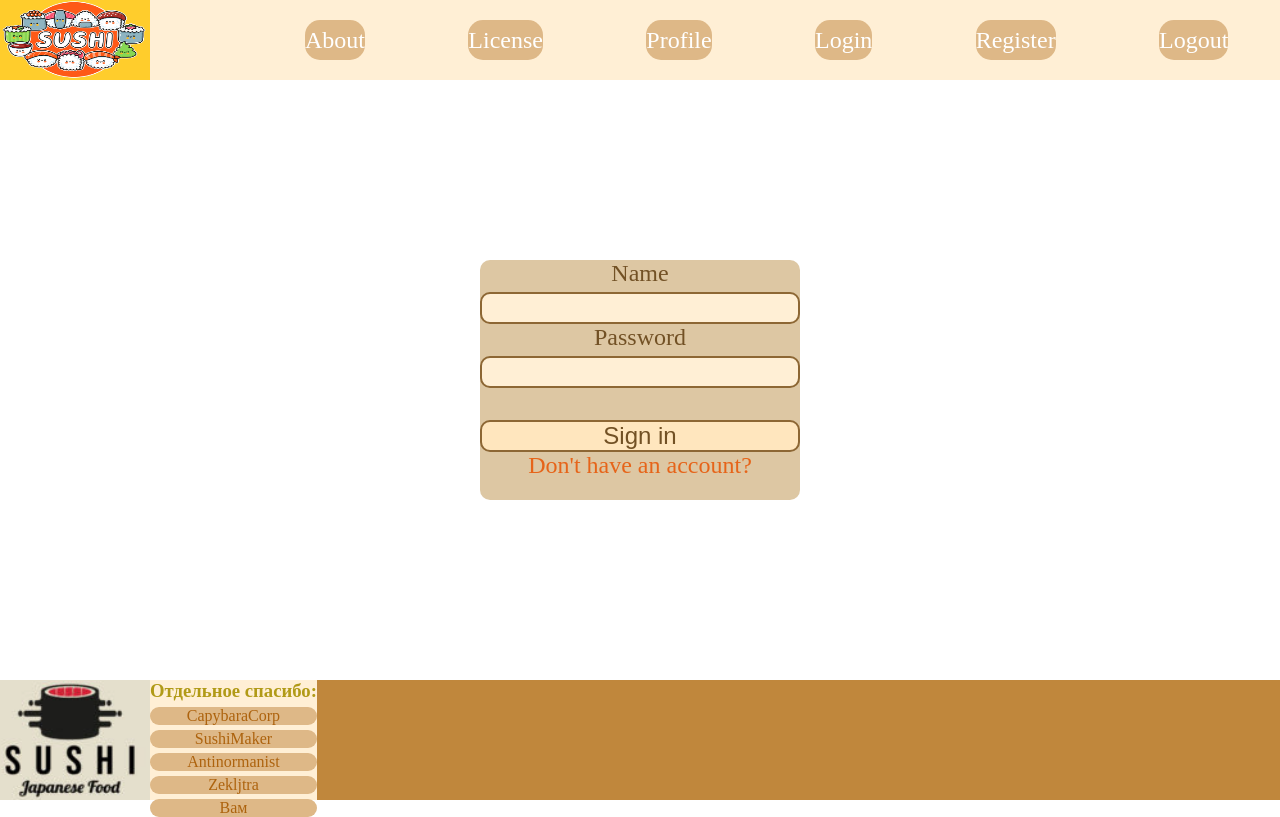
After one commit to Antinormanist/sushi-shop, a Django app: page /user/login/ in a window 1280 px wide. The commit adds this page. Run offline with Django 4.2, Linux system fonts and the light colour scheme.

Commit message:
did login layout(authentication doesn't work yet)

```diff
--- /dev/null
+++ b/static/user/css/login.css
@@ -0,0 +1,74 @@
+/* MAIN */
+
+input {
+    border-radius: 10px;
+    border: 2px solid rgb(141, 103, 52);
+    background-color: papayawhip;
+}
+
+main {
+    display: flex;
+    justify-content: center;
+    align-items: center;
+}
+
+.container {
+    text-align: center;
+    background-color: rgb(221, 199, 163);
+    border-radius: 10px;
+    width: 25%;
+    height: 40%;
+}
+
+.form {
+    height: 80%;
+}
+
+.form form {
+    display: grid;
+    grid-template: 100%;
+    grid-template-rows: repeat(6, 2rem);
+    text-align: center;
+    color: rgb(114, 81, 37);
+    font-size: 1.5rem;
+}
+
+.container a {
+    font-size: 1.5rem;
+    text-decoration: none;
+    color: rgb(230, 100, 25);
+}
+
+.container a:hover {
+    color: rgb(194, 90, 31);
+    text-decoration: underline;
+}
+
+.username {
+    grid-row-start: 1;
+}
+
+#username {
+    grid-row-start: 2;
+}
+
+.sign {
+    grid-row-start: 6;
+    border: 2px solid rgb(141, 103, 52);
+    border-radius: 10px;
+    background-color: rgb(255, 230, 190);
+    color: rgb(114, 81, 37);
+    font-size: 1.5rem;
+}
+
+@media screen and (max-width: 768px) {
+    .container {
+       width: 50%;
+    }
+}
+
+@media screen and (max-width: 425px) {
+   .container {
+       width: 75%;
+   }
+}
--- a/templates/base.html
+++ b/templates/base.html
@@ -21,7 +21,7 @@
                     <a href="{% url "main:about" %}"><li class="header-li burger-li">About</li></a>
                     <a href="license.txt" download=""><li class="header-li burger-li">License</li></a>
                     <a href="#"><li class="header-li burger-li">Profile</li></a>
-                    <a href="#"><li class="header-li burger-li">Login</li></a>
+                    <a href="{% url "user:login" %}"><li class="header-li burger-li">Login</li></a>
                     <a href="#"><li class="header-li burger-li">Register</li></a>
                     <a href="#"><li class="header-li burger-li">Logout</li></a>
                 </div>
@@ -29,7 +29,7 @@
             <a href="{% url "main:about" %}"><li class="header-li">About</li></a>
             <a href="license.txt" download=""><li class="header-li">License</li></a>
             <a href="#"><li class="header-li">Profile</li></a>
-            <a href="#"><li class="header-li">Login</li></a>
+            <a href="{% url "user:login" %}"><li class="header-li">Login</li></a>
             <a href="#"><li class="header-li">Register</li></a>
             <a href="#"><li class="header-li">Logout</li></a>
         </ul>
--- /dev/null
+++ b/user/templates/user/login.html
@@ -0,0 +1,26 @@
+{% extends "base.html" %}
+
+{% load static %}
+
+{% block styles %}
+<link rel="stylesheet" href="{% static "user/css/login.css" %}">
+{% endblock %}
+
+{% block content %}
+<main>
+    <div class="container">
+        <div class="form">
+            <form method="post">
+                <label class="username" for="username">Name</label>
+                <input type="text" name="username" id="username">
+                <label class="password1" for="password1">Password</label>
+                <input type="password" name="password1" id="password1">
+                <button class="sign">Sign in</button>
+            </form>
+        </div>
+        <div class="bottom">
+            <a href="{% url "user:register" %}">Don't have an account?</a>
+        </div>
+    </div>
+</main>
+{% endblock %}
```
